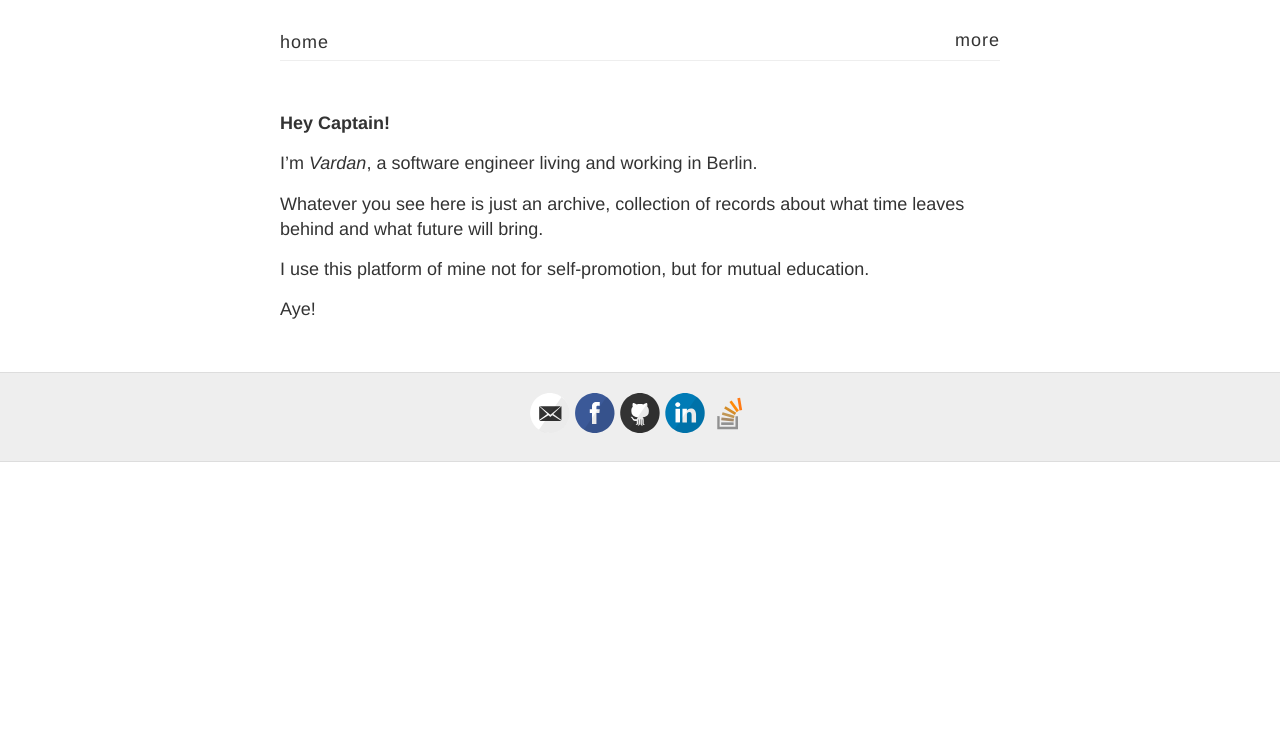
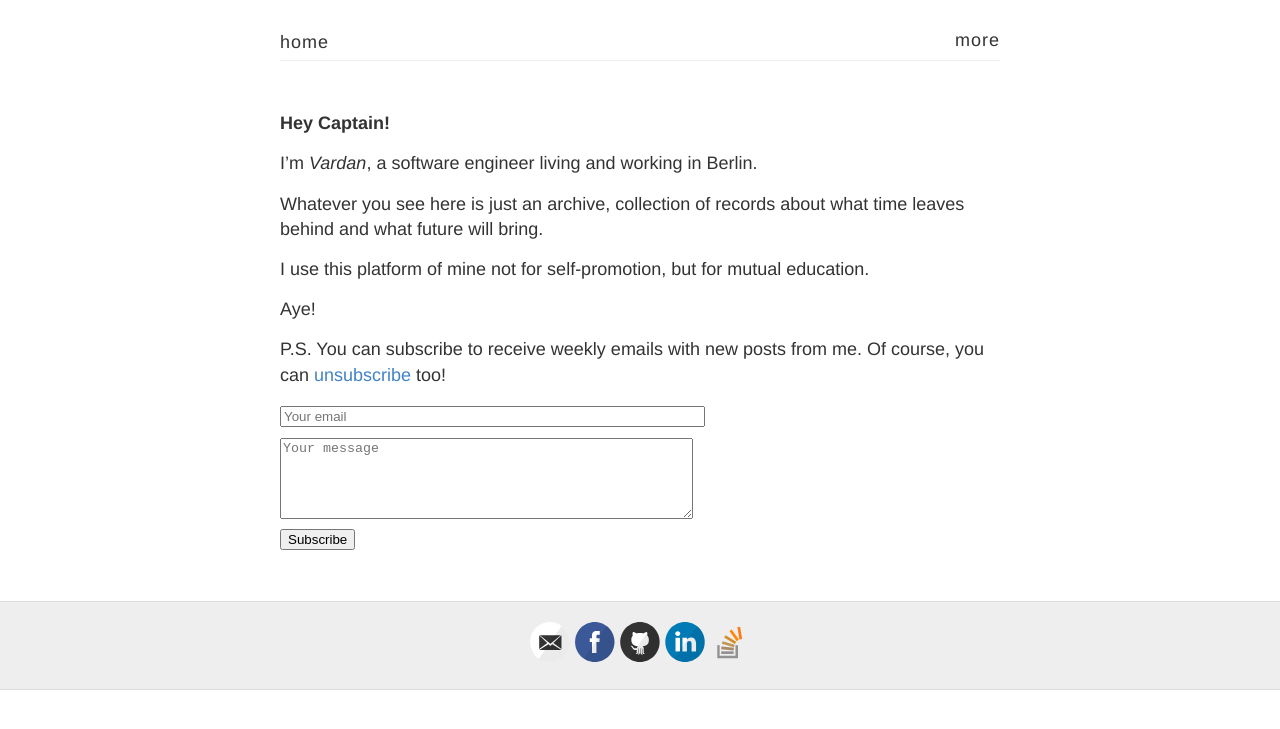
Before and after one commit to vtorosyan/vtorosyan.github.io, a Jekyll site: the page built from more.md, in a window 1280 px wide. Shown: the top 729 px of the page. Built offline with Jekyll 4.4.1, drawn with Linux system fonts in a browser that asks for light colours.

Commit message:
Adding subscription form

```diff
--- a/more.md
+++ b/more.md
@@ -13,16 +13,17 @@ I use this platform of mine not for self-promotion, but for mutual education.
 
 Aye!
 
-<!-- P.S. You can subscribe to receive updates from me. Of course, you can [unsubscribe](/unsubscribe.md) too!
+
+P.S. You can subscribe to receive weekly emails with new posts from me. Of course, you can [unsubscribe](/unsubscribe) too!
 <form method="POST" action="http://formspree.io/vardants@gmail.com">
-  <div>
-  	<input type="email" name="email" size="51" maxlength="255" placeholder="Your email" required="required">
+  <div style="margin-bottom: 10px;">
+  	<input type="email" name="email" size="50" maxlength="255" placeholder="Your email" required="required">
   </div>
   <div>
-  	<textarea name="message" rows="5" cols="50" placeholder="Your message" required="required"></textarea>
+  	<textarea name="message" rows="5" cols="49" placeholder="Your message" required="required"></textarea>
   </div>
   <input type="hidden" name="_next" value="http://vtorosyan.github.io/subscribed"/>
   <input type="hidden" name="_subject" value="subscribe"/>
   <input type="hidden" name="_format" value="text"/>
   <button type="submit">Subscribe</button>
-</form> -->
+</form>
```
Also changed, not shown: unsubscribed.md (+2 -1 lines).
